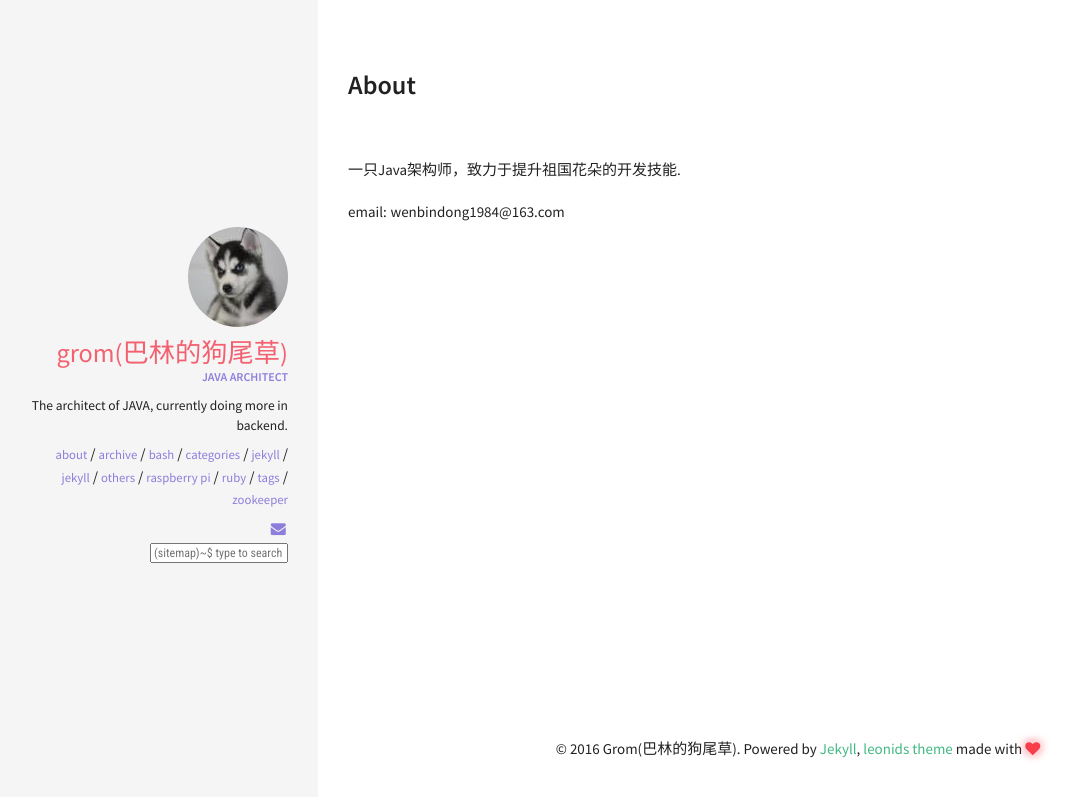
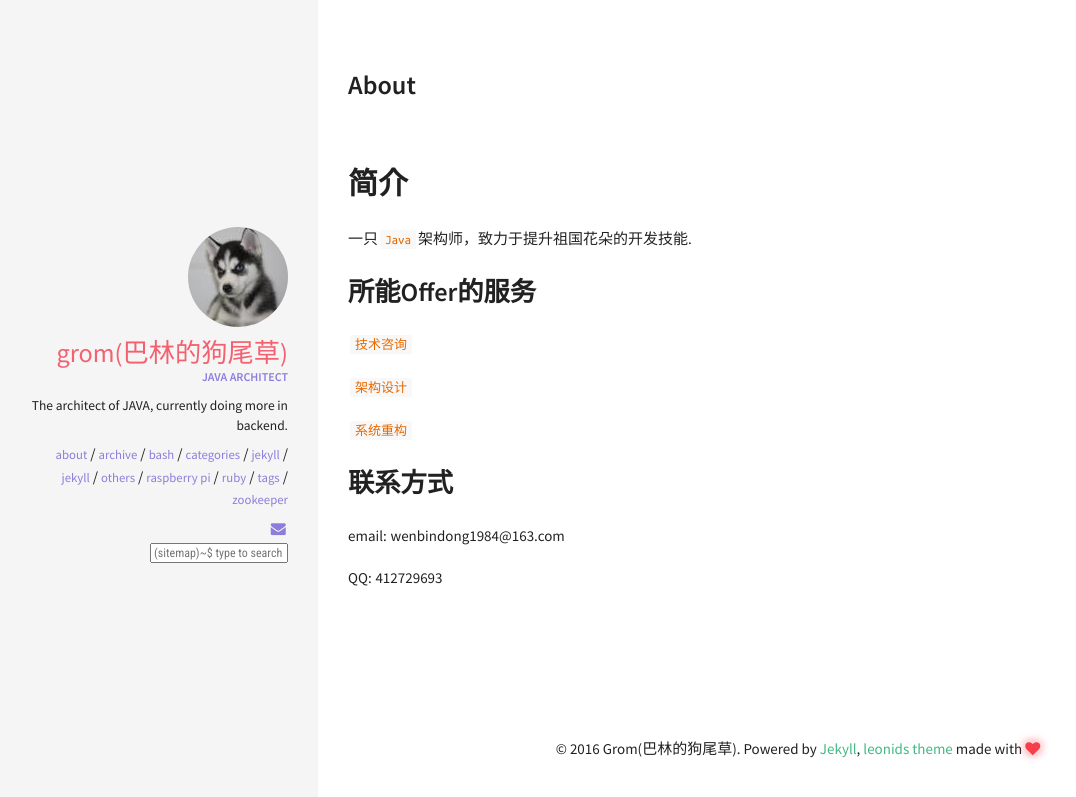
Before and after one commit to evergreen-tree/evergreen-tree.github.io, a Jekyll site: the page built from about.md, in a window 1280 px wide. Shown: the top 797 px of the page, without its empty margins (2-1078 px from the left). Built offline with Jekyll 4.4.1, drawn with Linux system fonts in a browser that asks for light colours.

Commit message:
commit for change

```diff
--- a/about.md
+++ b/about.md
@@ -4,6 +4,20 @@ title: About
 permalink: /about/
 ---
 
-一只Java架构师，致力于提升祖国花朵的开发技能.
+# 简介
+
+一只`Java`架构师，致力于提升祖国花朵的开发技能.
+
+## 所能Offer的服务
+
+`技术咨询`
+
+`架构设计`
+
+`系统重构`
+
+## 联系方式
 
 email: wenbindong1984@163.com
+
+QQ: 412729693
```
